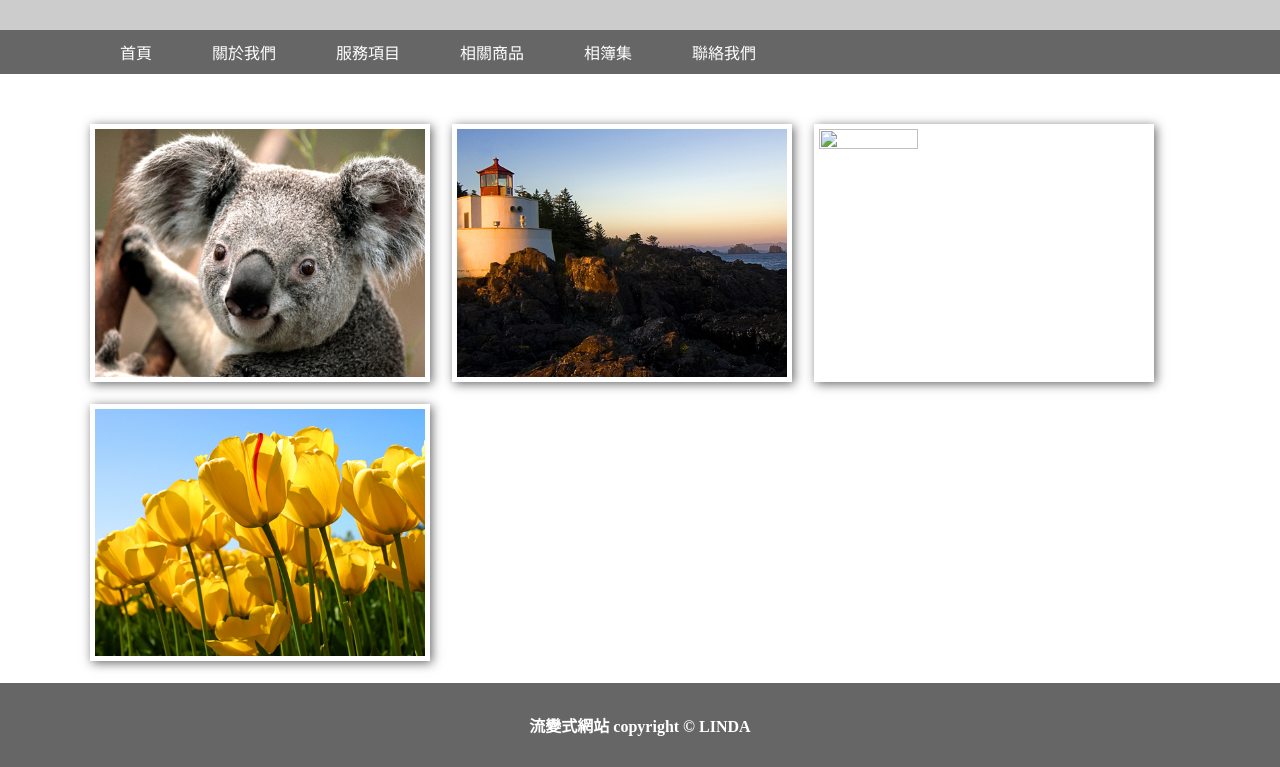
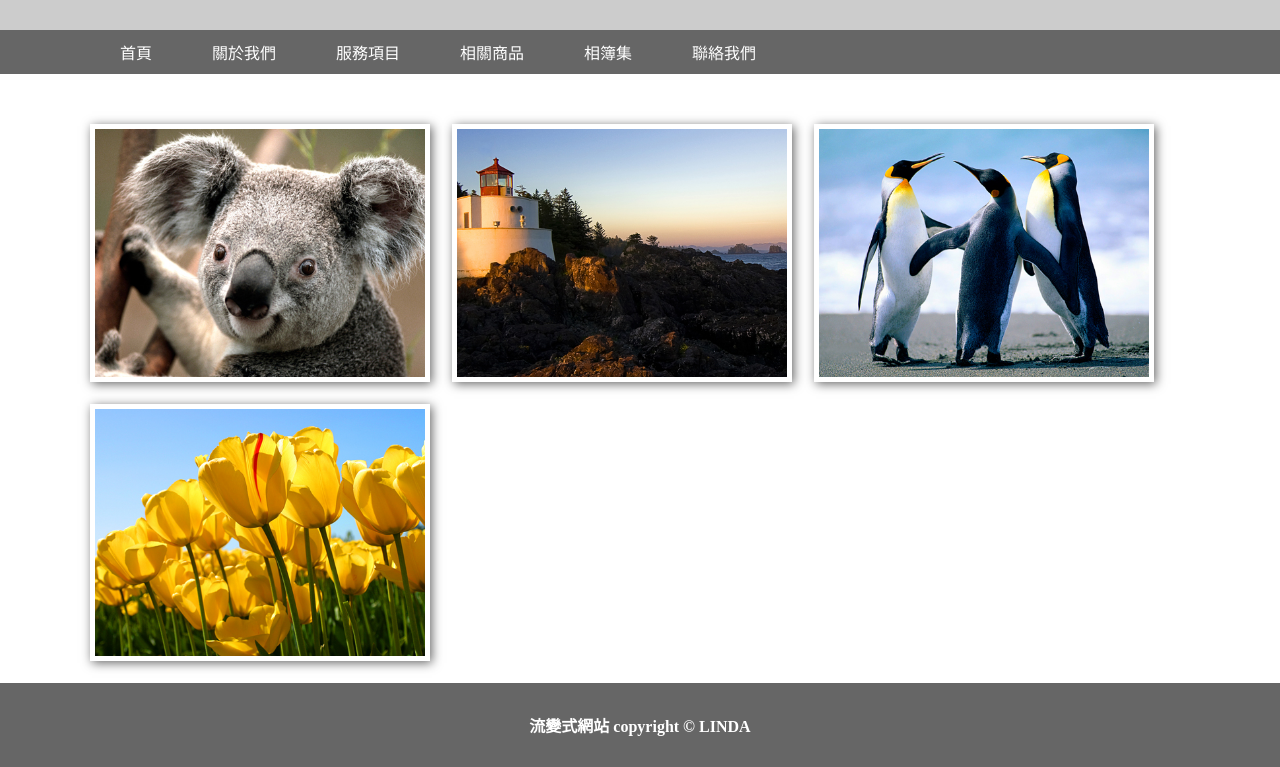
Before and after one commit to Madokacyan/rwd, a plain HTML site: page photo.html in a window 1280 px wide. Shown: the part 116-883 px from the top of the page. Drawn offline with Linux system fonts and the light colour scheme.

Commit message:
Update photo.html

```diff
--- a/photo.html
+++ b/photo.html
@@ -36,7 +36,7 @@
 <div id="content">
   <p><a href="img/p01.jpg"  data-lightbox="image-1" data-title="Koala"><img src="img/p01.jpg" width="500" height="375" class="img_lightbox"></a>
     <a href="img/p02.jpg"  data-lightbox="image-1" data-title="Lighthouse"><img src="img/p02.jpg" width="500" height="375" class="img_lightbox"></a>
-    <a href="img/p03.jpg"  data-lightbox="image-1" data-title="Penguin"><img src="wimg/p03.jpg" width="500" height="375" class="img_lightbox"></a>
+    <a href="img/p03.jpg"  data-lightbox="image-1" data-title="Penguin"><img src="img/p03.jpg" width="500" height="375" class="img_lightbox"></a>
     <a href="img/p04.jpg"  data-lightbox="image-1" data-title="Tulip"><img src="img/p04.jpg" width="500" height="375" class="img_lightbox"></a></p>
 </div>
 
```
